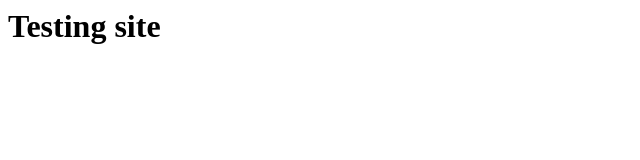
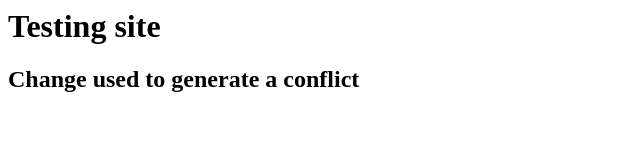
Before and after one commit to memof93/testing-site, a plain HTML site: page app/index.html in a window 1280 px wide. Shown: the whole page, without its empty margins (0-640 px from the left). Drawn offline with Linux system fonts and the light colour scheme.

Commit message:
Update index.html

```diff
--- a/app/index.html
+++ b/app/index.html
@@ -1,3 +1,4 @@
 <html>
   <h1>Testing site</h1>
+  <h2>Change used to generate a conflict</h2>
 </html>
```
